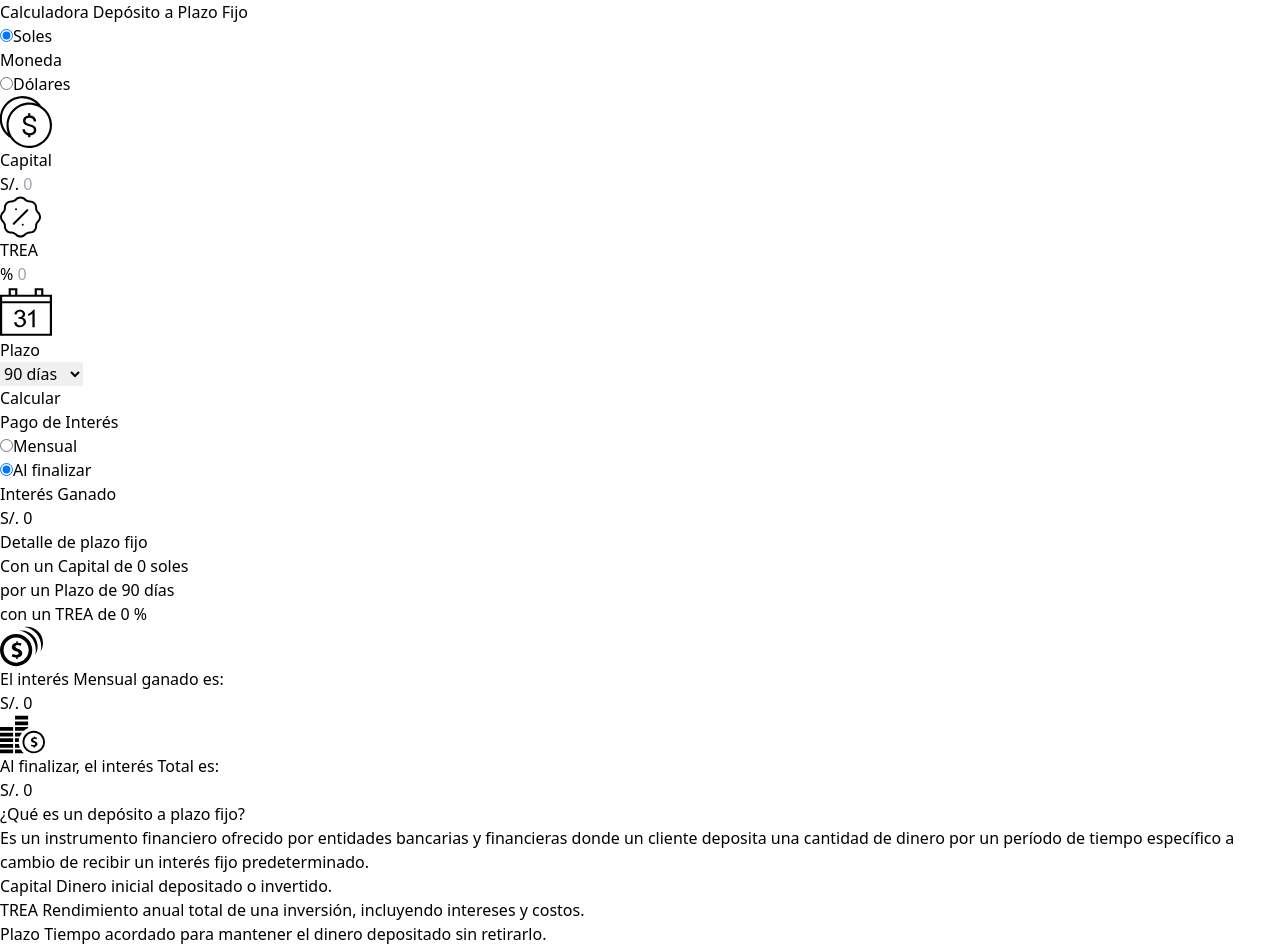
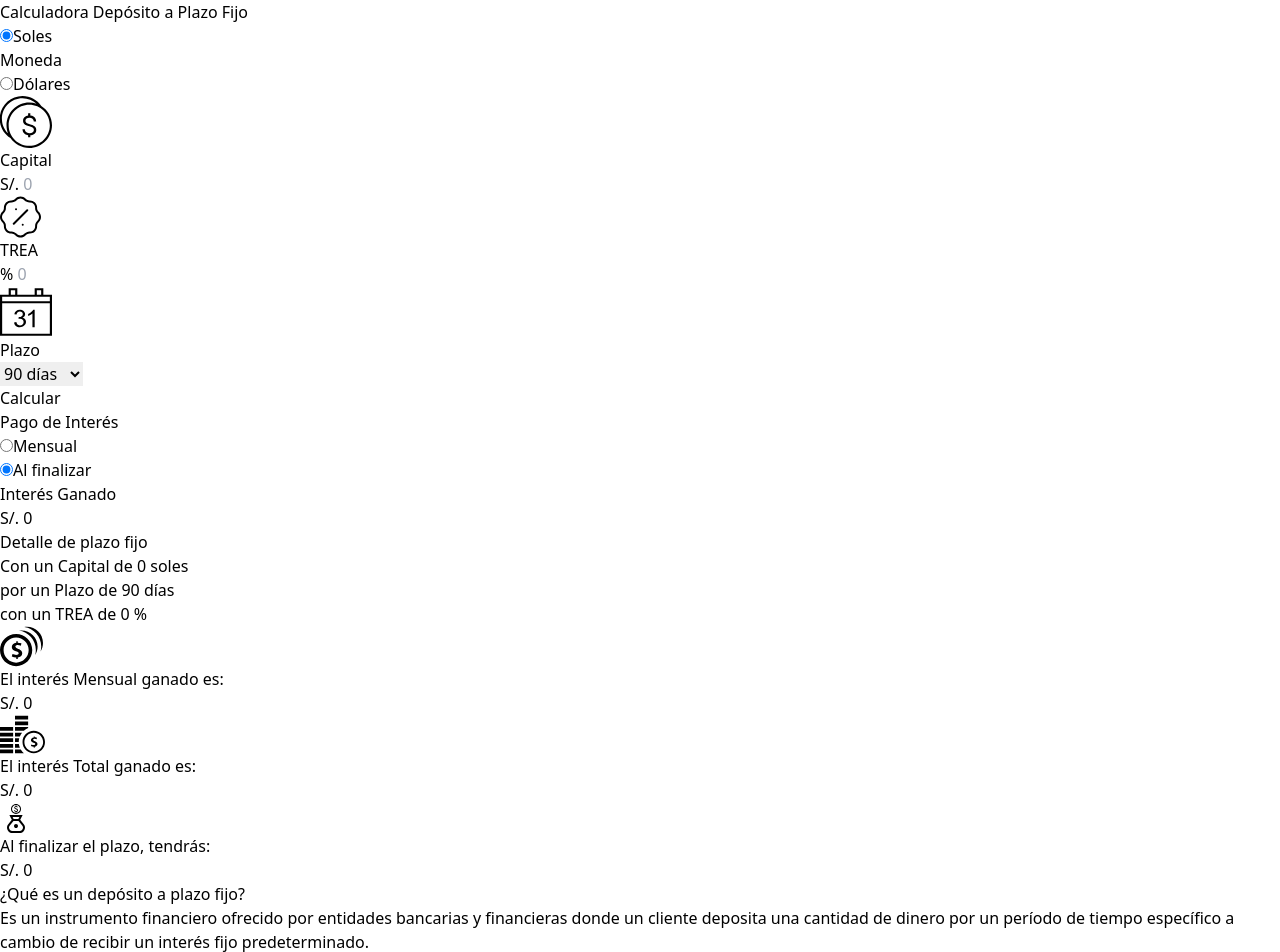
Before and after one commit to nattdev/fixed-deposit-calculator, a React (Vite) app in the folder client/: page / in a window 1280 px wide. Shown: the top 952 px of the page. Built offline with nearby package versions, Linux system fonts and the light colour scheme.

Commit message:
Add TotalInterest Item to Deposit Detail Component

```diff
--- a/client/src/components/DepositDetail.jsx
+++ b/client/src/components/DepositDetail.jsx
@@ -1,6 +1,7 @@
 import { useCalculator } from "./CalculatorContext";
 import EndInterestIcon from "../assets/icons/endInterestIcon.jsx";
 import MonthlyInterestIcon from "../assets/icons/monthlyInterestIcon.jsx";
+import TotalInterestIcon from "../assets/icons/totalInterestIcon.jsx";
 
 function DepositDetail() {
     const { deposit } = useCalculator();
@@ -8,6 +9,8 @@ function DepositDetail() {
     const { isCalculated } = useCalculator();
 
     const currencySymbol = deposit["currency"] == "soles" ? "S/. " : "$ ";
+    const totalAmount = parseFloat(deposit["capital"]) + parseFloat(interestEarned);
+
     return (
         <section className="flex flex-col sm:text-lg text-base justify-center items-center my-6 font-normal w-fit m-auto relative px-6">
             <header className="font-medium mb-3 text-xl">
@@ -20,7 +23,7 @@ function DepositDetail() {
                         <p>por un Plazo de <span className="font-bold">{deposit["term"]} días</span></p>
                         <p>con un TREA de <span className="font-bold">{deposit["trea"]}  %</span></p>
                     </div>
-                    <div className="flex justify-center gap-6">
+                    <div className="flex justify-center gap-6 flex-wrap">
                         <div className="flex flex-col w-2/5 items-center text-center sm:max-w-none max-w-32">
                             <MonthlyInterestIcon styles={`w-[56px] h-[56px] m-1 ${isCalculated ? "fill-black" : "fill-gray-300"} transition-colors duration-700`} />
                             <p>El interés <span>Mensual</span> ganado es:</p>
@@ -28,8 +31,13 @@ function DepositDetail() {
                         </div>
                         <div className="flex flex-col w-2/5  items-center text-center sm:max-w-none max-w-32">
                             <EndInterestIcon styles={`w-[56px] h-[56px] m-1 ${isCalculated ? "fill-black" : "fill-gray-300"} transition-colors duration-700`} />
-                            <p><span>Al finalizar</span>, el interés Total es:</p>
+                            <p>El interés <span>Total</span> ganado es:</p>
                             <p className="font-bold">{currencySymbol} {interestEarned}</p>
+                        </div>
+                        <div className="flex flex-col w-2/5  items-center text-center sm:max-w-none max-w-32">
+                            <TotalInterestIcon styles={`w-[56px] h-[56px] m-1 ${isCalculated ? "fill-black" : "fill-gray-300"} transition-colors duration-700`} />
+                            <p><span>Al finalizar</span> el plazo, tendrás:</p>
+                            <p className="font-bold">{currencySymbol} {totalAmount}</p>
                         </div>
                     </div>
                 </div>
```
